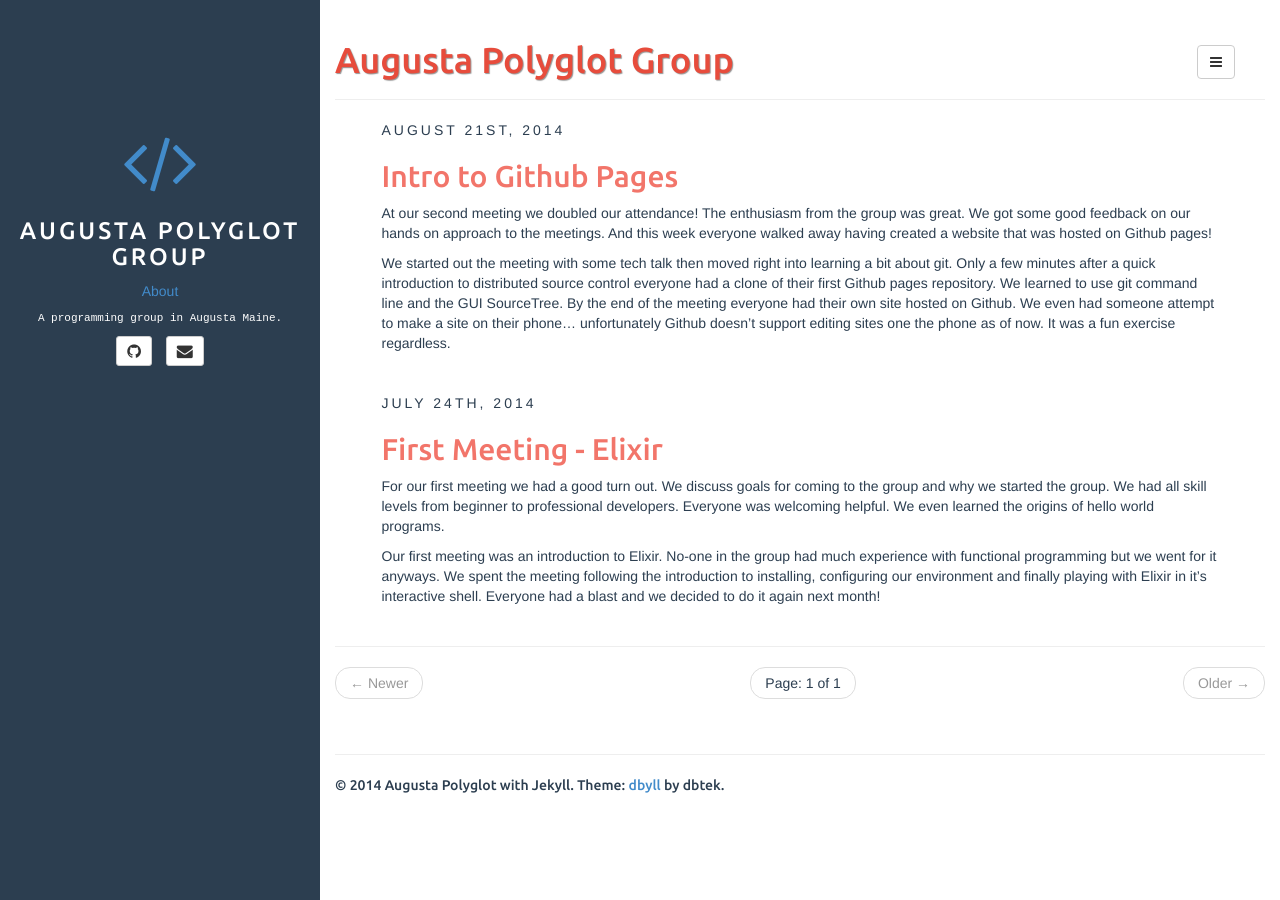
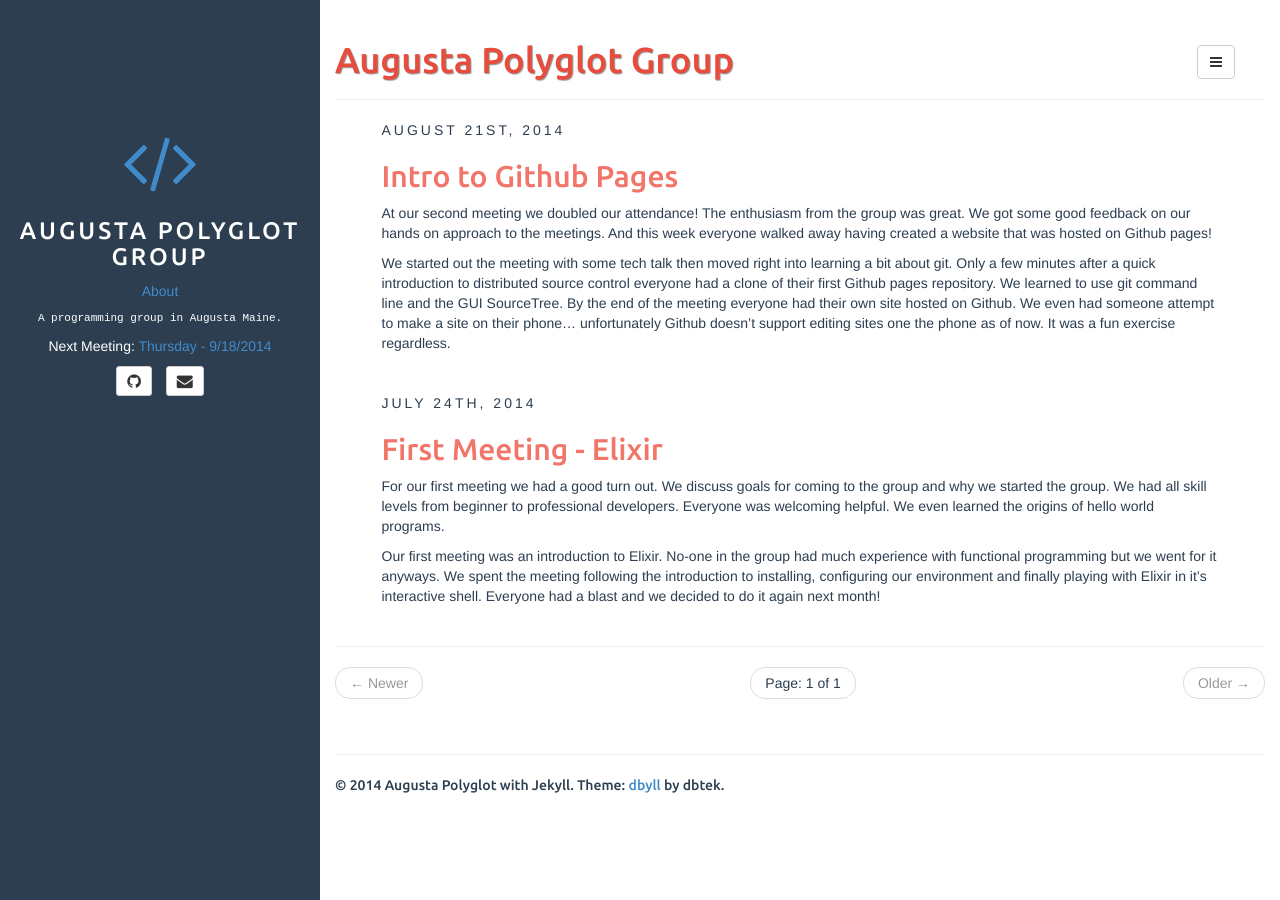
Before and after one commit to Augusta-Polyglot/augusta-polyglot.github.io, a Jekyll site: the page built from index.html, in a window 1280 px wide. Built offline with Jekyll 4.4.1, drawn with Linux system fonts in a browser that asks for light colours; the list of posts is cut into pages by our own code.

Commit message:
added next meeting date.  launches google calendar but doesn add...

```diff
--- a/_config.yml
+++ b/_config.yml
@@ -6,6 +6,7 @@ exclude: ["README.md"] # files to exclude
 highlighter: true
 markdown: kramdown
 title: Augusta Polyglot Group
+nextmeeting: Thursday - 9/18/2014
 
 defaults:
   -
--- a/_includes/sidebar.html
+++ b/_includes/sidebar.html
@@ -14,6 +14,11 @@
 {% if site.author.bio %}
 <div id="bio" class="text-center">
 	{{ site.author.bio }}
+</div>
+<div id="next-meeting" class="text-center">
+	<p>
+	Next Meeting: <a href="http://www.google.com/calendar/event?action=TEMPLATE&text=augusta%20polyglot&dates={{  site.nextmeeting }}&details=augusta%20polyglot&trp=false&sprop=&sprop=name:" target="_blank" rel="nofollow">{{ site.nextmeeting }}</a>
+	</p>
 </div>
 {% endif %}
 
```
